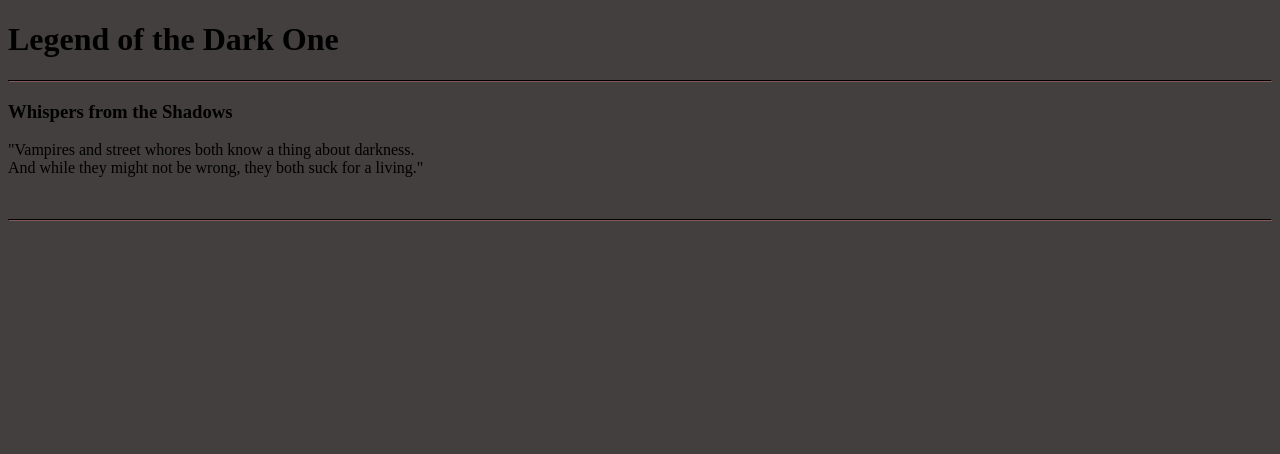
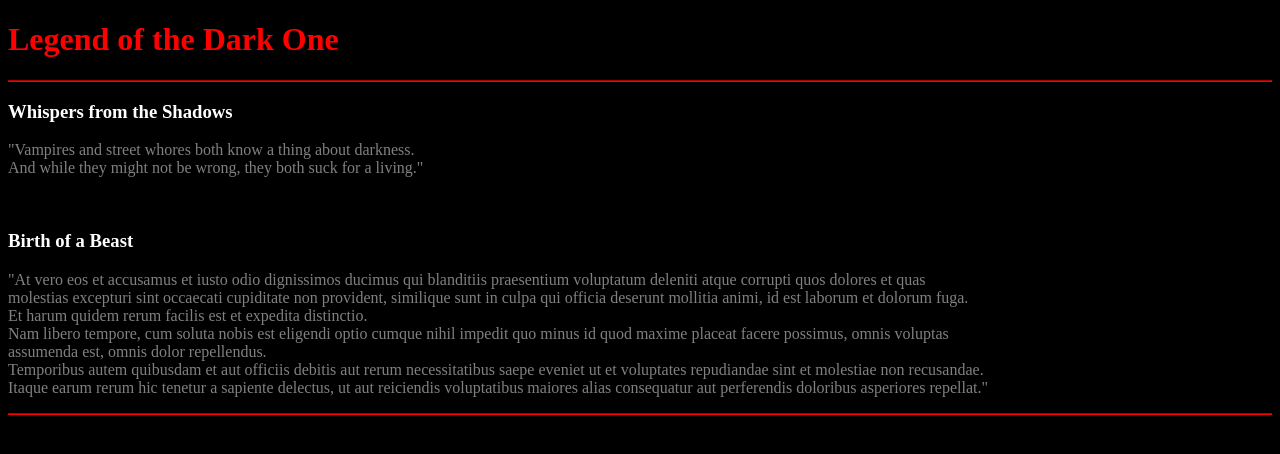
Before and after one commit to witith/Bezron, a plain HTML site: page index.html in a window 1280 px wide. Drawn offline with Linux system fonts and the light colour scheme.

Commit message:
Add files via upload
styling changes

```diff
--- a/css/styles.css
+++ b/css/styles.css
@@ -1,7 +1,15 @@
 body {
-  background-color: #423F3E;
+  background-color: black;
+  color: grey;
 }
 hr{
-  border-color: #362222;
+  border-color: red;
   border-width: 1px;
 }
+h1 {
+  color: red;
+}
+h3 {
+  color: white;
+  font-family: papyrus;
+}
--- a/index.html
+++ b/index.html
@@ -12,6 +12,14 @@
     <p>"Vampires and street whores both know a thing about darkness.<br>
        And while they might not be wrong, they both suck for a living."</p>
     <br>
+<h3>Birth of a Beast</h3>
+<p>"At vero eos et accusamus et iusto odio dignissimos ducimus qui blanditiis praesentium voluptatum deleniti atque corrupti quos dolores et quas
+  <br> molestias excepturi sint occaecati cupiditate non provident, similique sunt in culpa qui officia deserunt mollitia animi, id est laborum et dolorum fuga.
+  <br> Et harum quidem rerum facilis est et expedita distinctio.<br> Nam libero tempore, cum soluta nobis est eligendi optio cumque nihil impedit quo minus id quod maxime placeat facere possimus, omnis voluptas
+   <br>assumenda est, omnis dolor repellendus.
+  <br>
+   Temporibus autem quibusdam et aut officiis debitis aut rerum necessitatibus saepe eveniet ut et voluptates repudiandae sint et molestiae non recusandae.
+   <br> Itaque earum rerum hic tenetur a sapiente delectus, ut aut reiciendis voluptatibus maiores alias consequatur aut perferendis doloribus asperiores repellat."</p>
     <hr>
   </body>
 </html>
```
